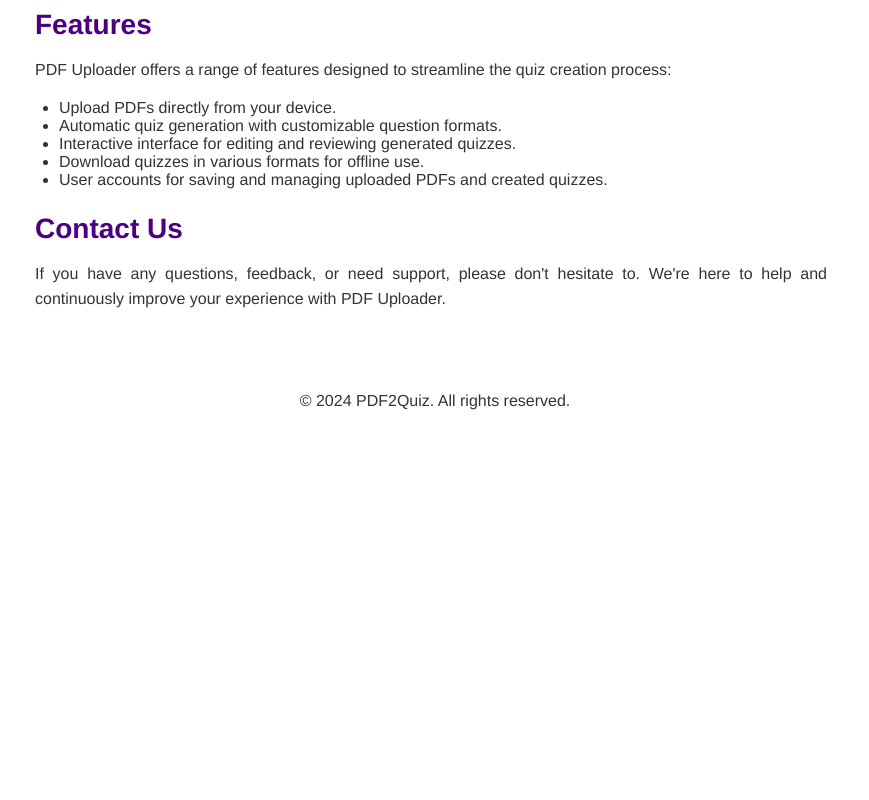
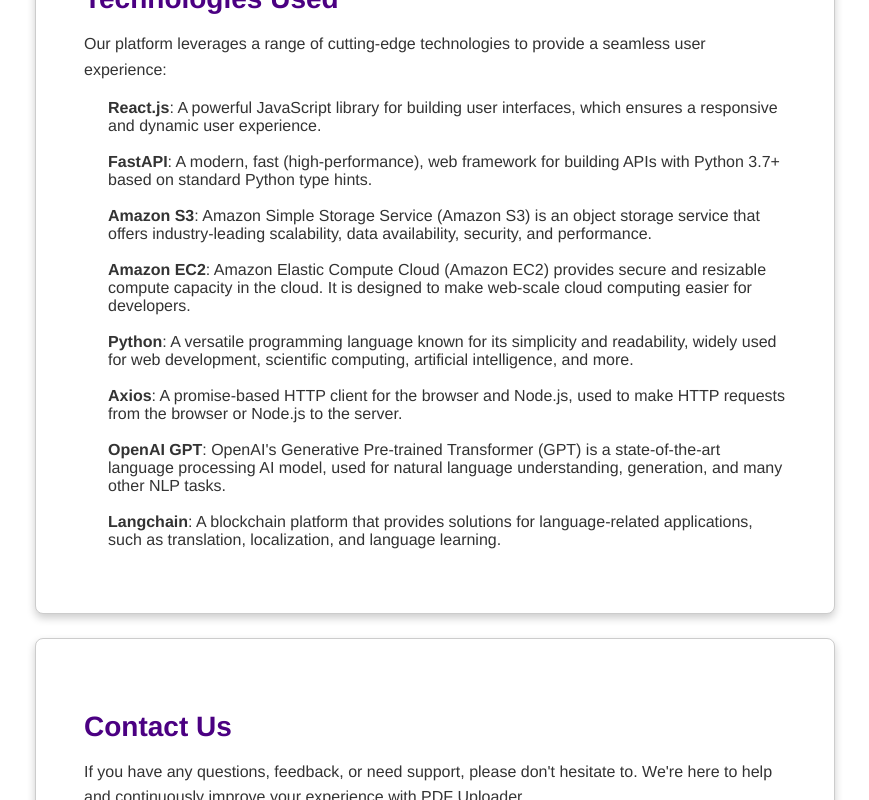
Before and after one commit to SakshiBhalla77/Pdf-Quiz, a React (Create React App) app in the folder Frontend/: page /about in a window 1280 px wide. Shown: the part 780-1580 px from the top of the page, without its empty margins (205-1074 px from the left). Before the commit the page ends 1222 px from the top, so only its background shows below. Built offline with nearby package versions, Linux system fonts and the light colour scheme.

Commit message:
About Page Changes

```diff
--- a/Frontend/package.json
+++ b/Frontend/package.json
@@ -9,6 +9,7 @@
     "@testing-library/jest-dom": "^5.17.0",
     "@testing-library/react": "^13.4.0",
     "@testing-library/user-event": "^13.5.0",
+    "bootstrap": "^5.3.3",
     "pdfjs-dist": "^4.3.136",
     "react": "^18.3.1",
     "react-dom": "^18.3.1",
--- a/Frontend/src/screens/About.js
+++ b/Frontend/src/screens/About.js
@@ -1,89 +1,108 @@
-// src/About.js
 import React from "react";
 import "../index.css";
 
 const About = () => {
   return (
     <div style={styles.container}>
-      <h1 style={styles.title}>About PDF2Quiz</h1>
+      <div style={styles.card}>
+        <div style={styles.cardBody}>
+          <h2 style={styles.title}>About PDF2Quiz</h2>
           <p style={styles.text}>
             Welcome to PDF Uploader, your go-to solution for converting PDF
-        documents into interactive quizzes. PDF Uploader is a web application
-        designed to simplify the process of creating quizzes from PDF documents.
-        Whether you're a teacher, student, or professional, our platform offers
-        a convenient solution for converting your educational materials into
-        interactive assessments.
+            documents into interactive quizzes. PDF Uploader is a web
+            application designed to simplify the process of creating quizzes
+            from PDF documents. Whether you're a teacher, student, or
+            professional, our platform offers a convenient solution for
+            converting your educational materials into interactive assessments.
           </p>
+        </div>
+      </div>
 
+      <div style={styles.card}>
+        <div style={styles.cardBody}>
           <h2 style={styles.subtitle}>Overview</h2>
           <p style={styles.text}>
-        The primary functionality of our website is to allow users to upload PDF
-        files and automatically generate quizzes based on the content. This can
-        be particularly useful for educational purposes, enabling teachers to
-        quickly create assessments from existing materials.
+            The primary functionality of our website is to allow users to upload
+            PDF files and automatically generate quizzes based on the content.
+            This can be particularly useful for educational purposes, enabling
+            teachers to quickly create assessments from existing materials.
           </p>
+        </div>
+      </div>
 
+      <div style={styles.card}>
+        <div style={styles.cardBody}>
           <h2 style={styles.subtitle}>Technologies Used</h2>
           <p style={styles.text}>
-        Our platform is built using a modern web development stack to ensure
-        high performance, scalability, and ease of use:
+            Our platform leverages a range of cutting-edge technologies to
+            provide a seamless user experience:
           </p>
           <ul style={styles.list}>
             <li>
-          <strong>React</strong>: A powerful JavaScript library for building
-          user interfaces, which ensures a responsive and dynamic user
-          experience.
+              <strong>React.js</strong>: A powerful JavaScript library for
+              building user interfaces, which ensures a responsive and dynamic
+              user experience.
             </li>
+            <br/>
             <li>
-          <strong>Node.js</strong>: Our backend is powered by Node.js, providing
-          a robust and scalable server environment to handle file uploads and
-          processing.
+              <strong>FastAPI</strong>: A modern, fast (high-performance), web
+              framework for building APIs with Python 3.7+ based on standard Python
+              type hints.
             </li>
+            <br />
             <li>
-          <strong>Express</strong>: A minimal and flexible Node.js web
-          application framework that facilitates server-side logic and API
-          development.
+              <strong>Amazon S3</strong>: Amazon Simple Storage Service (Amazon S3)
+              is an object storage service that offers industry-leading scalability,
+              data availability, security, and performance.
             </li>
+            <br />
             <li>
-          <strong>MongoDB</strong>: A NoSQL database that stores user data, quiz
-          information, and PDF metadata, allowing for efficient data retrieval
-          and management.
+              <strong>Amazon EC2</strong>: Amazon Elastic Compute Cloud (Amazon EC2)
+              provides secure and resizable compute capacity in the cloud. It is
+              designed to make web-scale cloud computing easier for developers.
             </li>
+            <br />
             <li>
-          <strong>PDF.js</strong>: A library for parsing and rendering PDFs,
-          which we use to extract text and images from uploaded files.
+              <strong>Python</strong>: A versatile programming language known for
+              its simplicity and readability, widely used for web development,
+              scientific computing, artificial intelligence, and more.
             </li>
+            <br />
             <li>
-          <strong>Font Awesome</strong>: A popular icon library that enhances
-          the visual appeal of our user interface with a variety of customizable
-          icons.
+              <strong>Axios</strong>: A promise-based HTTP client for the browser
+              and Node.js, used to make HTTP requests from the browser or Node.js to
+              the server.
+            </li>
+            <br />
+            <li>
+              <strong>OpenAI GPT</strong>: OpenAI's Generative Pre-trained
+              Transformer (GPT) is a state-of-the-art language processing AI model,
+              used for natural language understanding, generation, and many other
+              NLP tasks.
+            </li>
+            <br />
+            <li>
+              <strong>Langchain</strong>: A blockchain platform that provides
+              solutions for language-related applications, such as translation,
+              localization, and language learning.
             </li>
           </ul>
+        </div>
+      </div>
 
-      <h2 style={styles.subtitle}>Features</h2>
-      <p style={styles.text}>
-        PDF Uploader offers a range of features designed to streamline the quiz
-        creation process:
-      </p>
-      <ul style={styles.list}>
-        <li>Upload PDFs directly from your device.</li>
-        <li>Automatic quiz generation with customizable question formats.</li>
-        <li>
-          Interactive interface for editing and reviewing generated quizzes.
-        </li>
-        <li>Download quizzes in various formats for offline use.</li>
-        <li>
-          User accounts for saving and managing uploaded PDFs and created
-          quizzes.
-        </li>
-      </ul>
+      {/* Repeat similar structure for other sections */}
 
+      {/* Contact Us Section */}
+      <div style={styles.card}>
+        <div style={styles.cardBody}>
           <h2 style={styles.subtitle}>Contact Us</h2>
           <p style={styles.text}>
             If you have any questions, feedback, or need support, please don't
-        hesitate to. We're here to help and continuously improve your experience
-        with PDF Uploader.
+            hesitate to. We're here to help and continuously improve your
+            experience with PDF Uploader.
           </p>
+        </div>
+      </div>
     </div>
   );
 };
@@ -94,27 +113,35 @@ const styles = {
     maxWidth: "800px",
     margin: "0 auto",
   },
+  card: {
+    marginBottom: "1.5rem",
+    border: "1px solid #ccc",
+    borderRadius: "8px",
+    boxShadow: "0 4px 8px 0 rgba(0,0,0,0.2)",
+    backgroundColor: "#fff",
+  },
+  cardBody: {
+    padding: "3rem",
+  },
   title: {
     fontSize: "1.75rem",
-    marginBottom: "1rem",
     color: "#4B0082",
+    marginBottom: "0.5rem",
   },
   subtitle: {
     fontSize: "1.75rem",
+    color: "#4B0082",
     marginTop: "1.5rem",
-    marginBottom: "1rem",
-    color: "#4B0082",
+    marginBottom: "0.5rem",
   },
   text: {
     fontSize: "1rem",
     lineHeight: "1.6",
     color: "#333",
-    textAlign: "justify", // Text alignment set to justify
-    marginRight: "0.5rem", // Adding margin to the right side of paragraphs
   },
   list: {
     paddingLeft: "1.5rem",
-    listStyleType: "disc",
+    listStyleType: "none",
   },
 };
 
--- a/Frontend/src/screens/PDFUpload.js
+++ b/Frontend/src/screens/PDFUpload.js
@@ -80,7 +80,7 @@ const PDFUpload = ({ onFileAccepted }) => {
 
   return (
     <div>
-      {!selectedFile && ( // Conditionally render the drop zone
+      {!selectedFile && (
         <div
           style={{
             ...styles.dropZone,
@@ -104,7 +104,7 @@ const PDFUpload = ({ onFileAccepted }) => {
           />
           <p>
             {selectedFile
-              ? `Selected file: ${selectedFile.name}` // Render the file name if selected
+              ? `Selected file: ${selectedFile.name}`
               : "Drag and drop a PDF file here, or click to select a file"}
           </p>
         </div>
@@ -123,8 +123,7 @@ const PDFUpload = ({ onFileAccepted }) => {
           </button>
           <button style={styles.button} onClick={handleCancel}>
             Cancel
-          </button>{" "}
-          {/* Upload button */}
+          </button>
         </div>
       )}
     </div>
@@ -133,14 +132,13 @@ const PDFUpload = ({ onFileAccepted }) => {
 
 const styles = {
   dropZone: {
-    width: "80%",
-    height: "300px",
+    width: "100%",
+    height: "50vh",
     border: "2px dashed #4B0082",
     borderRadius: "10px",
     display: "flex",
     justifyContent: "center",
     alignItems: "center",
-    //textAlign: "center",
     margin: "20px auto",
     padding: "20px",
     cursor: "pointer",
```
Also changed, not shown: 1 other file (tests, documents, lock files or other folders). Lines whose indentation alone changed are shown as unchanged.
